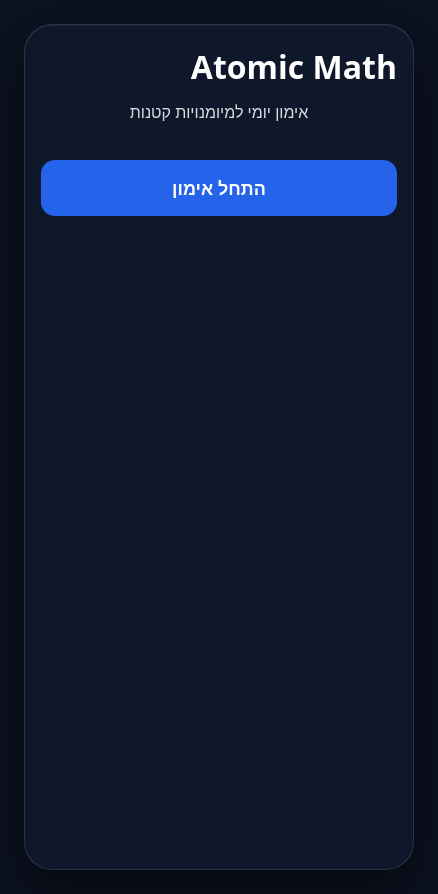
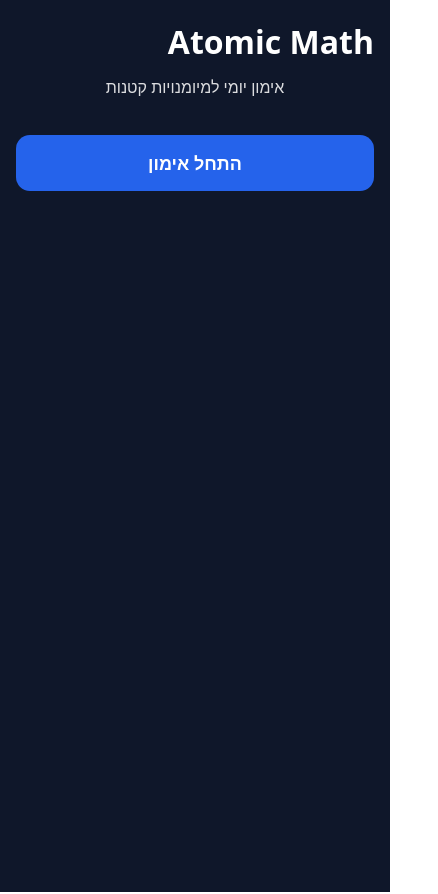
Before and after one commit to lavi2891/atomic-math, a React (Vite) app: page / in a window 390 px wide. Shown: the whole page, 438 px wide, since content can reach past the window. Built offline with nearby package versions, Linux system fonts and the light colour scheme.

Commit message:
style: adjust mobile layout to full viewport

```diff
--- a/src/app.css
+++ b/src/app.css
@@ -12,3 +12,19 @@ body,
 body {
   overflow: hidden;
 }
+
+@media (max-width: 480px) {
+  .page {
+    padding: 0 !important;
+    background: transparent !important;
+  }
+
+  .phone {
+    width: 100vw !important;
+    height: 100vh !important;
+    max-width: 100vw !important;
+    border-radius: 0 !important;
+    border: none !important;
+    box-shadow: none !important;
+  }
+}
```
